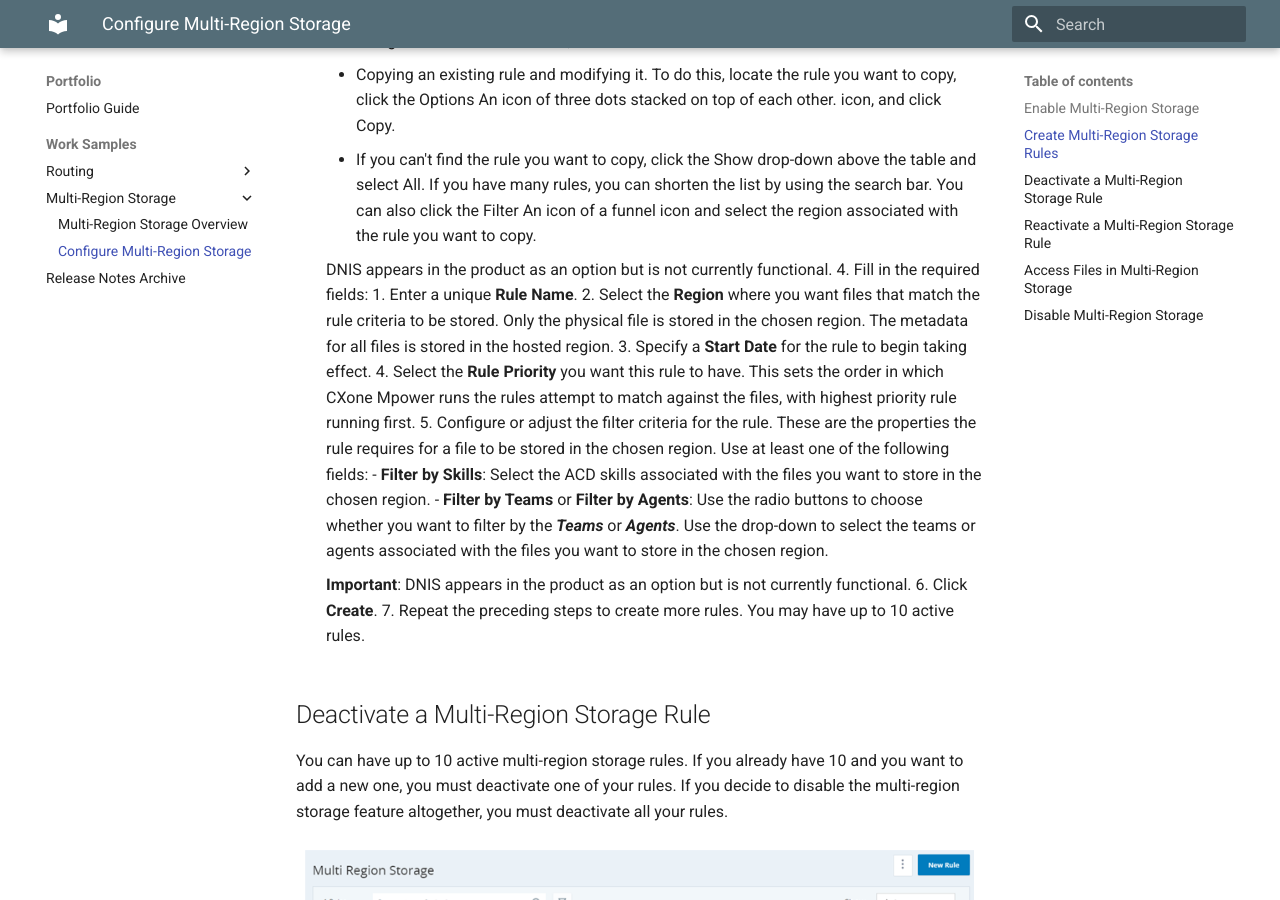
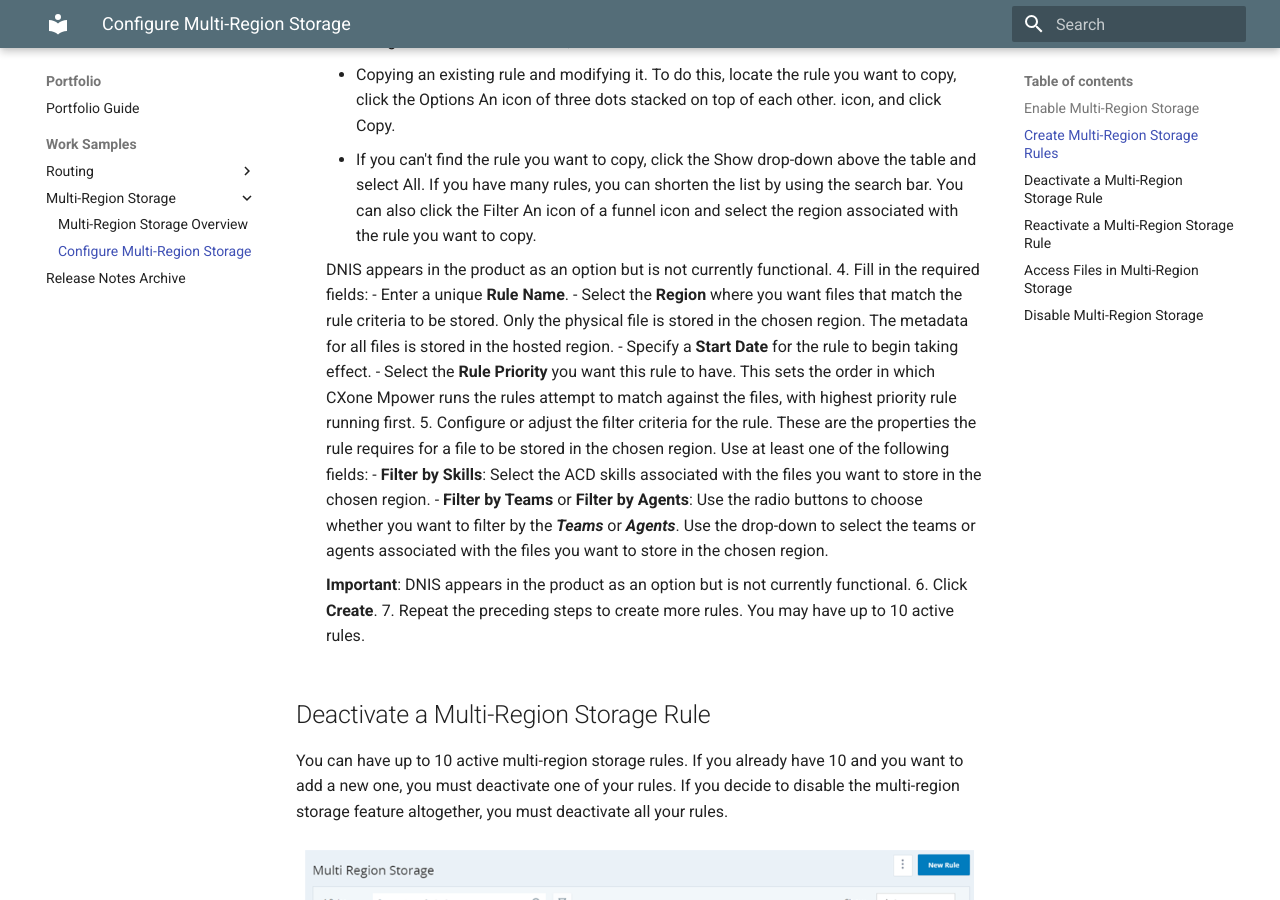
Before and after one commit to jaynee-johnson/ProfessionalPortfolio, an MkDocs documentation site: the page built from docs/multiRegionStorage/configureMultiRegionStorage.md, in a window 1280 px wide and 900 px high, scrolled down 1950 px. Built offline with MkDocs 1.6.1 and Material for MkDocs 9.7.7, drawn with Linux system fonts in a browser that asks for light colours.

Commit message:
Fixes to step formatting issues with Markdown

```diff
--- a/docs/multiRegionStorage/configureMultiRegionStorage.md
+++ b/docs/multiRegionStorage/configureMultiRegionStorage.md
@@ -34,10 +34,10 @@
 
     DNIS appears in the product as an option but is not currently functional.
 4. Fill in the required fields:
-    1. Enter a unique **Rule Name**.
-    2. Select the **Region** where you want files that match the rule criteria to be stored. Only the physical file is stored in the chosen region. The metadata for all files is stored in the hosted region.
-    3. Specify a **Start Date** for the rule to begin taking effect.
-    4. Select the **Rule Priority** you want this rule to have. This sets the order in which CXone Mpower runs the rules attempt to match against the files, with highest priority rule running first.
+    - Enter a unique **Rule Name**.
+    - Select the **Region** where you want files that match the rule criteria to be stored. Only the physical file is stored in the chosen region. The metadata for all files is stored in the hosted region.
+    - Specify a **Start Date** for the rule to begin taking effect.
+    - Select the **Rule Priority** you want this rule to have. This sets the order in which CXone Mpower runs the rules attempt to match against the files, with highest priority rule running first.
 5. Configure or adjust the filter criteria for the rule. These are the properties the rule requires for a file to be stored in the chosen region. Use at least one of the following fields:
      - **Filter by Skills**: Select the ACD skills associated with the files you want to store in the chosen region.
       - **Filter by Teams** or **Filter by Agents**: Use the radio buttons to choose whether you want to filter by the ***Teams*** or ***Agents***. Use the drop-down to select the teams or agents associated with the files you want to store in the chosen region.
```
